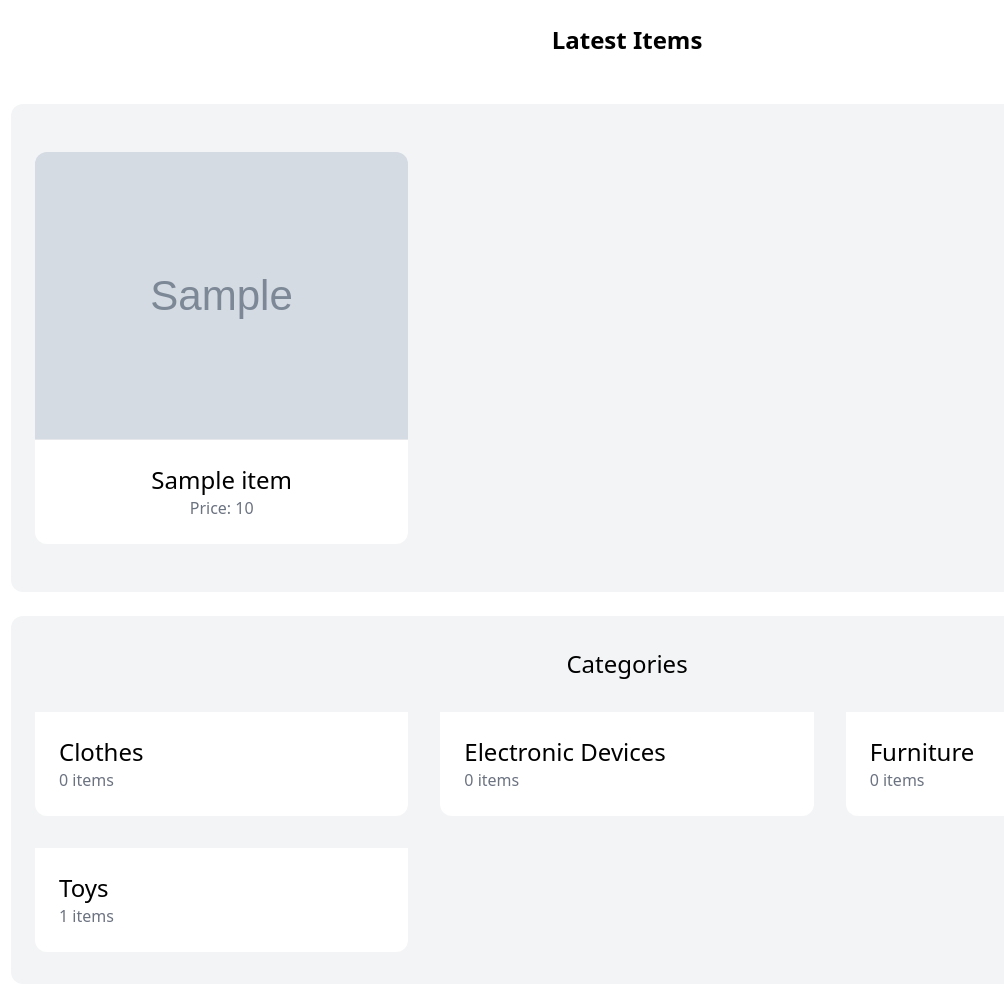
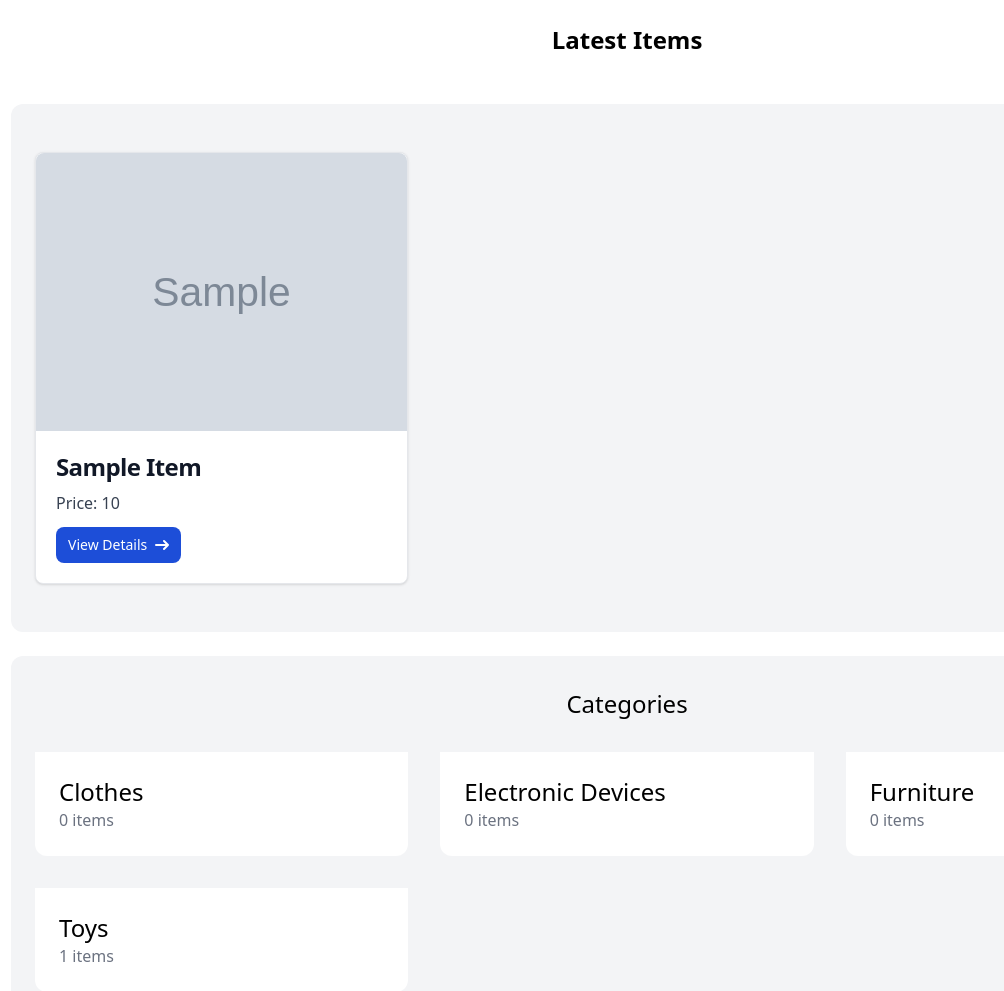
Before and after one commit to matrix-bro/online-bazar, a Django app: template app/templates/app/index.html in a window 1280 px wide. Shown: the part 81-1072 px from the top of the page, without its empty margins (13-1017 px from the left). Run offline with Django 4.2, Linux system fonts and the light colour scheme; the template is opened without the code that fills it: values that come from a table or form of the project are taken from there, others are empty; data comes from the database, SQL or seed files in the repository; tables that the repository leaves empty hold one stand-in row (values such as "Sample post"); grey boxes marked "Sample" are stand-in pictures; parts of the project's set-up code (start-up, migrations or seed data) failed here and were passed over; some libraries are stand-ins or nearby versions.

Commit message:
Added imagekit and made UI changes

```diff
--- a/app/models.py
+++ b/app/models.py
@@ -2,6 +2,8 @@ from django.db import models
 from django.contrib.auth.models import User
 from django.urls import reverse
 from django.utils.text import slugify
+from imagekit.models import ImageSpecField
+from imagekit.processors import ResizeToFill
 
 class Category(models.Model):
     name = models.CharField(max_length=255)
@@ -21,6 +23,7 @@ class Item(models.Model):
     price = models.FloatField()
     is_sold = models.BooleanField(default=False)
     image = models.ImageField(upload_to='item_images', blank=True, null=True)
+    image_card = ImageSpecField(source='image', processors=[ResizeToFill(450, 250)], format='PNG', options={'quality': 100})
     slug = models.SlugField(max_length=200, unique=True)
     created_at = models.DateTimeField(auto_now_add=True)
     created_by = models.ForeignKey(User, related_name='items', on_delete=models.CASCADE)
--- a/app/templates/app/dashboard.html
+++ b/app/templates/app/dashboard.html
@@ -11,11 +11,11 @@
                     <div>
                         <a href="{{ item.get_absolute_url }}">
                             <div>
-                                <img src="{{ item.image.url }}" class="rounded-t-xl w-full h-96">
+                                <img src="{{ item.image_card.url }}" class="rounded-t-xl w-full">
                             </div>
                             <div class="p-6 bg-white rounded-b-xl">
-                                <h2 class="text-2xl">{{ item.name }}</h2>
-                                <p class="text-gray-500">Price: {{ item.price }}</p>
+                                <h2 class="text-2xl capitalize">{{ item.name }}</h2>
+                                <p class="text-gray-500">Price: {{ item.price|floatformat }}</p>
                             </div>
                         </a>
                     </div>
--- a/app/templates/app/index.html
+++ b/app/templates/app/index.html
@@ -5,16 +5,23 @@
 {% block content %}
     <h2 class="mb-12 text-2xl text-center font-semibold">Latest Items</h2>
     <div class="mt-6 px-6 py-12 bg-gray-100 rounded-xl">
-
         <div class="grid grid-cols-1 md:grid-cols-2 lg:grid-cols-3 gap-8">
             {% for item in items %}
-                <a href="{{ item.get_absolute_url }}">
-                    <img src="{{ item.image.url }}" class="rounded-t-xl min-h-[18rem] max-h-[18rem] w-full border-b">
-                    <div class="py-2 md:py-3 lg:py-6 text-center bg-white rounded-b-xl">
-                        <h2 class="md:text-xl lg:text-2xl">{{ item.name }}</h2>
-                        <p class="text-gray-500">Price: {{ item.price|floatformat }}</p>
+                <div class="bg-white border border-gray-200 rounded-lg shadow dark:bg-gray-800 dark:border-gray-700">
+                    <a href="{{ item.get_absolute_url }}">
+                        <img class="rounded-t-lg w-full" src="{{ item.image_card.url }}" alt="" />
+                    </a>
+                    <div class="p-5">
+                        <h5 class="mb-2 text-2xl font-bold tracking-tight text-gray-900 dark:text-white capitalize">{{ item.name }}</h5>
+                        <p class="mb-3 font-normal text-gray-700 dark:text-gray-400 capitalize">Price: {{ item.price|floatformat }}</p>
+                        <a href="{{ item.get_absolute_url }}" class="inline-flex items-center px-3 py-2 text-sm font-medium text-center text-white bg-blue-700 rounded-lg hover:bg-blue-800 focus:ring-4 focus:outline-none focus:ring-blue-300 dark:bg-blue-600 dark:hover:bg-blue-700 dark:focus:ring-blue-800">
+                            View Details
+                            <svg class="rtl:rotate-180 w-3.5 h-3.5 ms-2" aria-hidden="true" xmlns="http://www.w3.org/2000/svg" fill="none" viewBox="0 0 14 10">
+                                <path stroke="currentColor" stroke-linecap="round" stroke-linejoin="round" stroke-width="2" d="M1 5h12m0 0L9 1m4 4L9 9"/>
+                            </svg>
+                        </a>
                     </div>
-                </a>
+                </div>
             {% endfor %}
         </div>
     </div>
--- a/online_bazar/settings.py
+++ b/online_bazar/settings.py
@@ -43,6 +43,7 @@ INSTALLED_APPS = [
     'django.contrib.staticfiles',
 
     'app',
+    'imagekit',
 ]
 
 MIDDLEWARE = [
```
Also changed, not shown: app/templates/app/browse_items.html (+4 -4 lines).
